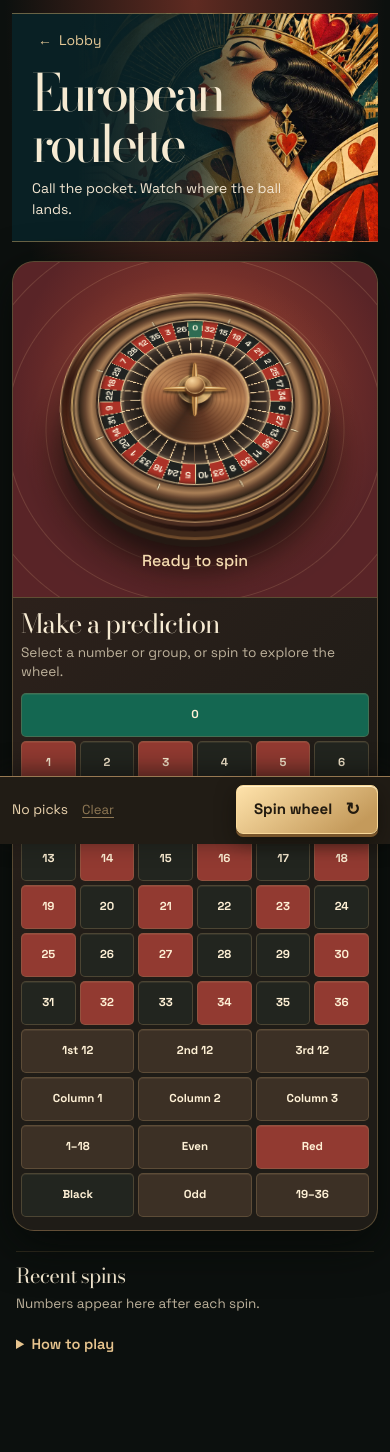
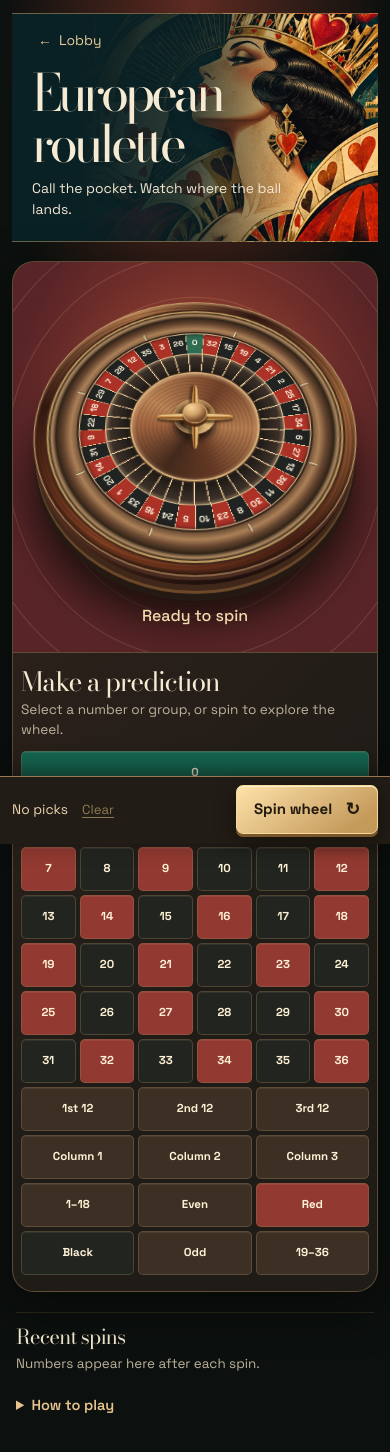
Before and after one commit to GodBoii/G, a Next.js app: page /roulette in a window 390 px wide. Shown: the top 1452 px of the page. Built offline with nearby package versions, Linux system fonts and the light colour scheme.

Commit message:
Fit table controls and the spinning wheel to phone screens

```diff
--- a/src/app/tables.css
+++ b/src/app/tables.css
@@ -181,6 +181,7 @@
   background: linear-gradient(135deg, #35241e, #1f1c17 65%);
 }
 .roulette-stage {
+  overflow: clip;
   position: relative;
   isolation: isolate;
   display: grid;
@@ -351,9 +352,9 @@
   .table-notes { grid-template-columns: 1fr; gap: 9px; }
   .table-rules summary { min-height: 44px; }
 
-  .roulette-stage .roulette-wheel { width: min(84%, 344px); margin-bottom: -15px; }
+  .roulette-stage .roulette-wheel { width: min(100%, 370px); margin-bottom: -15px; }
   .roulette-stage { padding-bottom: 8px; }
-  .roulette-console { padding: 13px 8px; }
+  .roulette-console { padding: 16px 8px; }
   .inside-picks { grid-template-columns: 1fr; }
   .number-grid { grid-template-columns: repeat(6, minmax(0, 1fr)); }
   .number-grid .pick-cell { grid-row: auto; grid-column: auto; }
@@ -370,3 +371,19 @@
   }
   .roulette-room { animation: none; }
 }
+
+@media (max-width: 350px) {
+  .number-grid { grid-template-columns: repeat(5, minmax(0, 1fr)); }
+  .roulette-actions { gap: 5px; }
+  .roulette-actions .primary { min-width: 116px; }
+  .patti-actions { display: grid; grid-template-columns: 1fr 1fr; }
+  .patti-actions .primary { grid-column: 1 / -1; }
+}
+
+@media (orientation: landscape) and (max-height: 500px) and (max-width: 950px) {
+  .game-heading { margin-bottom: 14px; padding-block: 44px 12px; }
+  .game-heading h1 { font-size: 2.8rem; }
+  .roulette-stage .roulette-wheel { width: min(64svh, 330px); }
+  .roulette-stage { scroll-margin-top: 0; }
+  .roulette-stage .spin-status { min-height: 40px; }
+}
```
